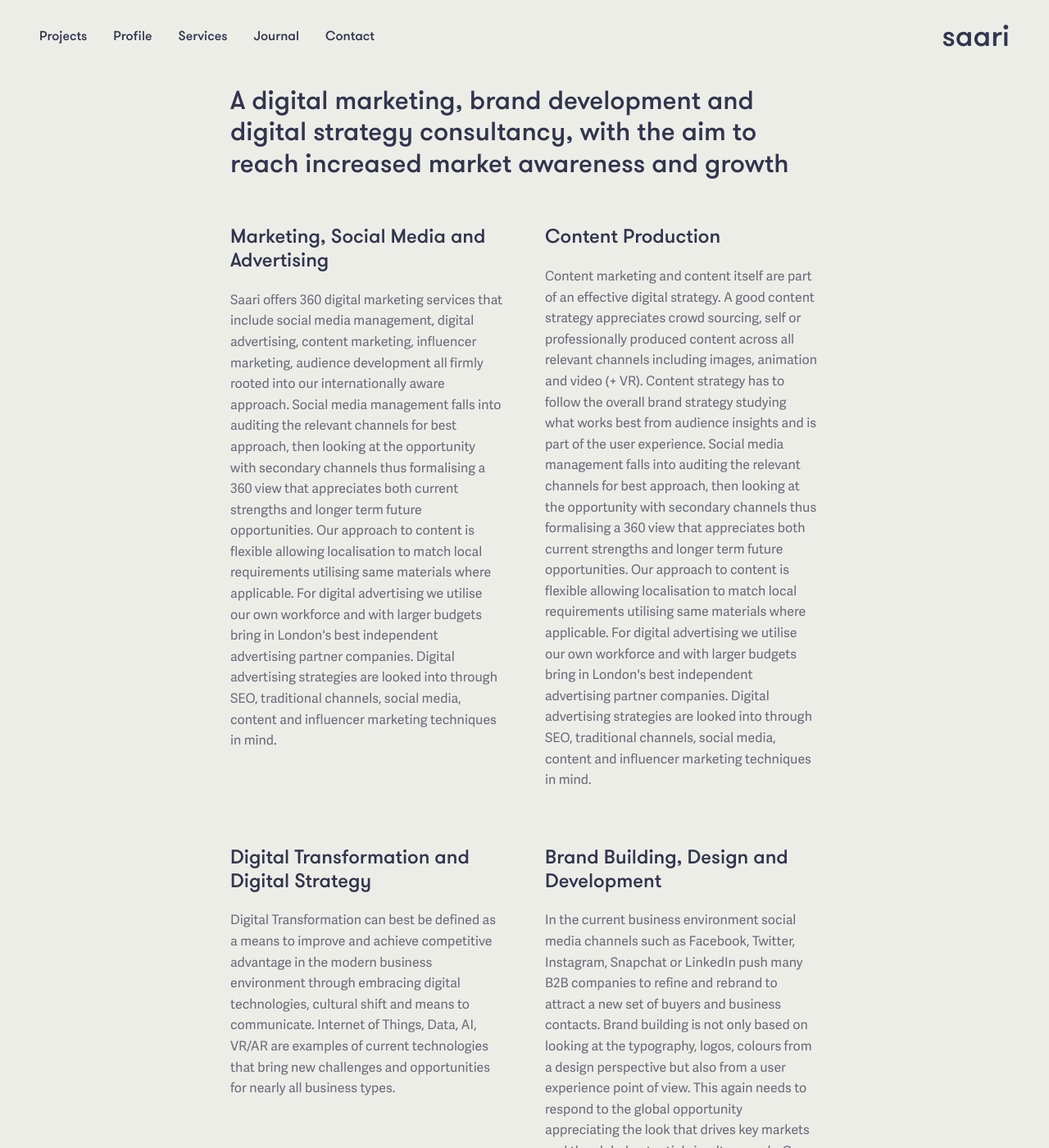
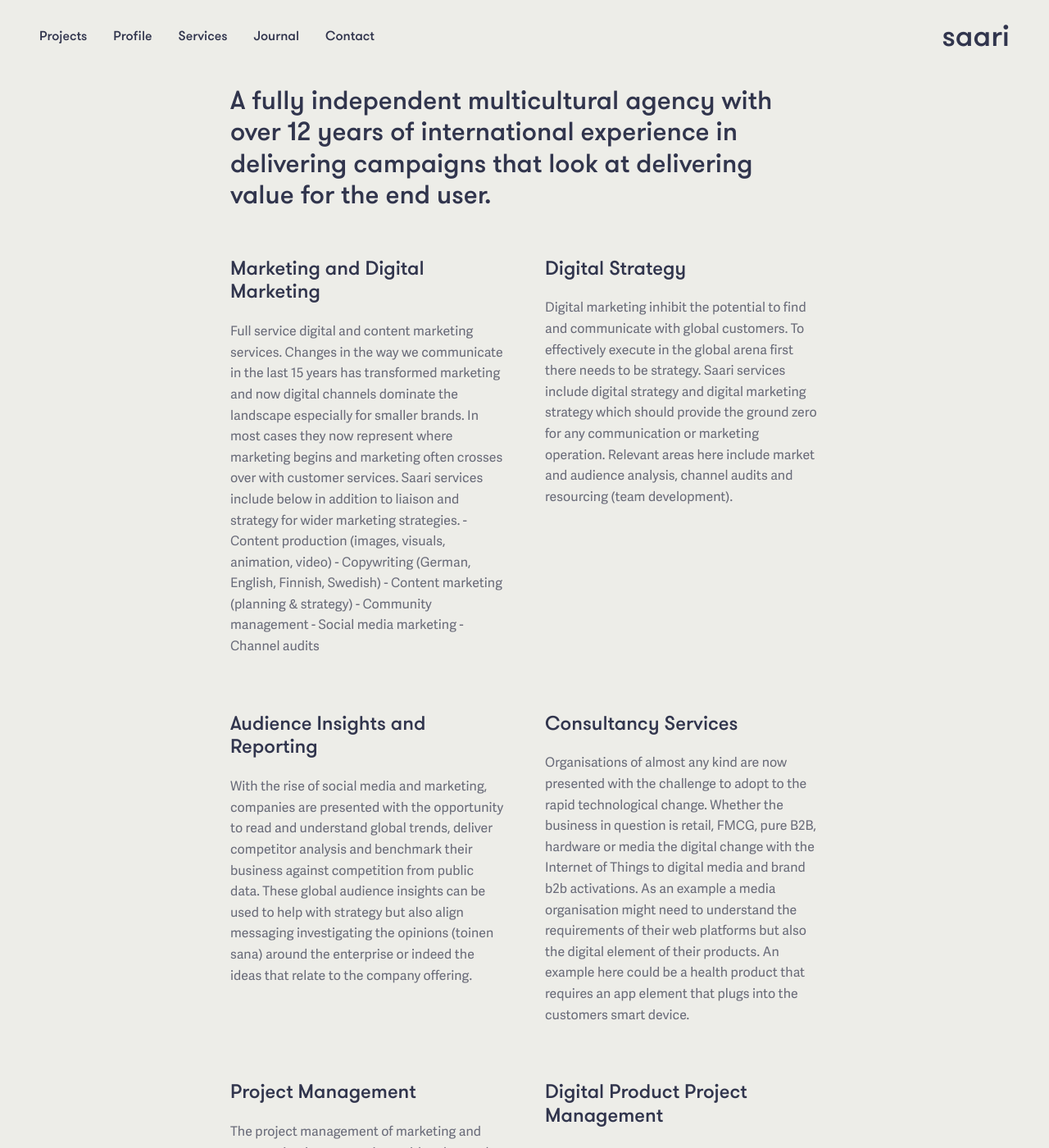
Before and after one commit to garethjohnsdesign/saari.co.uk, a Jekyll site: the page built from services.md, in a window 1280 px wide and 1400 px high. Shown: the whole window at 82% size. Built offline with Jekyll 4.4.1, drawn with Linux system fonts in a browser that asks for light colours; some of the changed text lies outside the part shown.

Commit message:
Updated Services

```diff
--- a/services.md
+++ b/services.md
@@ -1,8 +1,8 @@
 ---
 title: Services
 position: 3
-lead-text: A digital marketing, brand development and digital strategy consultancy,
-  with the aim to reach increased market awareness and growth
+lead-text: A fully independent multicultural agency with over 12 years of international
+  experience in delivering campaigns that look at delivering value for the end user.
 approach-text: Curabitur blandit tempus porttitor. Cras justo odio, dapibus ac facilisis
   in, egestas eget quam. Donec sed odio dui. Sed posuere consectetur est at lobortis.
   Sed posuere consectetur est at lobortis. Vivamus sagittis lacus vel augue laoreet
@@ -12,51 +12,83 @@
   penatibus et magnis dis parturient montes, nascetur ridiculus mus. Nullam quis risus
   eget urna mollis ornare vel eu leo.
 services:
-- service-title: Marketing, Social Media and Advertising
+- service-title: Marketing and Digital Marketing
   service-text: |-
-    Saari offers 360 digital marketing services that include social media management, digital advertising, content marketing, influencer marketing, audience development all firmly rooted into our internationally aware approach.
-    Social media management falls into auditing the relevant channels for best approach, then looking at the opportunity with secondary channels thus formalising a 360 view that appreciates both current strengths and longer term future opportunities. Our approach to content is flexible allowing localisation to match local requirements utilising same materials where applicable. For digital advertising we utilise our own workforce and with larger budgets bring in London's best independent advertising partner companies. Digital advertising strategies are looked into through SEO, traditional channels, social media, content and influencer marketing techniques in mind.
-- service-title: Content Production
+    Full service digital and content marketing services. Changes in the way we communicate in the last 15 years has transformed marketing and now digital channels dominate the landscape especially for smaller brands. In most cases they now represent where marketing begins and marketing often crosses over with customer services. Saari services include below in addition to liaison and strategy for wider marketing strategies.
+
+    - Content production (images, visuals, animation, video)
+    - Copywriting (German, English, Finnish, Swedish)
+    - Content marketing (planning & strategy)
+    - Community management
+    - Social media marketing
+    - Channel audits
+- service-title: Digital Strategy
+  service-text: Digital marketing inhibit the potential to find and communicate with
+    global customers. To effectively execute in the global arena first there needs
+    to be strategy. Saari services include digital strategy and digital marketing
+    strategy which should provide the ground zero for any communication or marketing
+    operation. Relevant areas here include market and audience analysis, channel audits
+    and resourcing (team development).
+- service-title: Audience Insights and Reporting
+  service-text: With the rise of social media and marketing, companies are presented
+    with the opportunity to read and understand global trends, deliver competitor
+    analysis and benchmark their business against competition from public data. These
+    global audience insights can be used to help with strategy but also align messaging
+    investigating the opinions (toinen sana) around the enterprise or indeed the ideas
+    that relate to the company offering.
+- service-title: Consultancy Services
+  service-text: Organisations of almost any kind are now presented with the challenge
+    to adopt to the rapid technological change. Whether the business in question is
+    retail, FMCG, pure B2B, hardware or media the digital change with the Internet
+    of Things to digital media and brand b2b activations. As an example a media organisation
+    might need to understand the requirements of their web platforms but also the
+    digital element of their products. An example here could be a health product that
+    requires an app element that plugs into the customers smart device.
+- service-title: Project Management
+  service-text: The project management of marketing and communications campaigns with
+    a thorough understanding of the international landscape is one part of Saari expertise.
+    With our experience working with some of the largest brands in the world such
+    as Amazon, BBC, LVMH and more in an international environment leads us to be able
+    to project manage, communicate and coordinate wider campaigns. This service might
+    be useful if a central structure is necessary for several international agencies
+    from a variety of disciplines to work together on a project.
+- service-title: Digital Product Project Management
+  service-text: Through over 5+ years of project management we can help organisations
+    with their web, mobile and eCommerce requirements. Whether it is a question of
+    developing an app for multiple platforms or a full service marketing website with
+    eCommerce Saari can help with the ideation and production of web & app tech. For
+    a more demanding projects we have a network of developers and creative technologists
+    who can help scale a product.
+- service-title: Business Development and Partnerships
   service-text: |-
-    Content marketing and content itself are part of an effective digital strategy. A good content strategy appreciates crowd sourcing, self or professionally produced content across all relevant channels including images, animation and video (+ VR). Content strategy has to follow the overall brand strategy studying what works best from audience insights and is part of the user experience.
-    Social media management falls into auditing the relevant channels for best approach, then looking at the opportunity with secondary channels thus formalising a 360 view that appreciates both current strengths and longer term future opportunities. Our approach to content is flexible allowing localisation to match local requirements utilising same materials where applicable. For digital advertising we utilise our own workforce and with larger budgets bring in London's best independent advertising partner companies. Digital advertising strategies are looked into through SEO, traditional channels, social media, content and influencer marketing techniques in mind.
-- service-title: Digital Transformation and Digital Strategy
-  service-text: Digital Transformation can best be defined as a means to improve and
-    achieve competitive advantage in the modern business environment through embracing
-    digital technologies, cultural shift and means to communicate. Internet of Things,
-    Data, AI, VR/AR are examples of current technologies that bring new challenges
-    and opportunities for nearly all business types.
-- service-title: Brand Building, Design and Development
-  service-text: In the current business environment social media channels such as
-    Facebook, Twitter, Instagram, Snapchat or LinkedIn push many B2B companies to
-    refine and rebrand to attract a new set of buyers and business contacts. Brand
-    building is not only based on looking at the typography, logos, colours from a
-    design perspective but also from a user experience point of view. This again needs
-    to respond to the global opportunity appreciating the look that drives key markets
-    and the global potential simultaneously. Our aim is to develop internationally
-    viable brands that deliver a clear message for search and outgoing marketing.
-- service-title: Digital Audience Insights Projects
-  service-text: Public social media (and other) data can now be utilised to study
-    audience segments and consumer insights. Social media insights can help redefine
-    customer opportunity but also study competitors and the opportunity at hand. Studying
-    your audience or business segment can assist in forming an even more insightful
-    digital strategy to support sales and brand performance. An audience insights
-    study can be delivered alongside other research to understand the business opportunity
-    at hand.
-- service-title: Project Management
-  service-text: Saari are able to project manage websites, eCommerce, marketing applications,
-    cross platform apps (iOS / Android) to support and develop company brand strategy
-    and business approach. As necessary all project managed infrastructure are developed
-    to match the multilingual and cultural challenge. Here development techniques
-    such as customised content management systems, IP detection, localisation and
-    automation can come into play.
-- service-title: PR Consultancy
-  service-text: Through our extensive PR network we are able to coordinate and organise
-    internationally focussed communications campaigns utilising 'best in class' partners
-    with whom we have worked in the past. Our partners work multichannel understanding
-    both offline and online PR approaching their work from a digital first point of
-    view. Again an international focus and coordination can help deliver one message
-    across a number of markets that drive core brand benefit.
+    We are located in London which allows us easy personal access to media and related organisations as necessary. With our network of professionals we are able to with relative ease find, research and suggest potential partners in the media space. Our business development services include partnerships management, liaison and negotiation. A partnership could be the means to find suitable technology partners for a tech company or perhaps a media opportunity with the likes of Guardian or a tech company such as Spotify.
+
+    - Partner research and management
+    - Fundraising (start ups & lifting ideas)
+    - Retail partner research and management
+- service-title: Media Relations and PR
+  service-text: At Saari we have over a decade of experience in working with media
+    and integrated communications campaigns. With our extensive network of international
+    communications and PR agencies we can help seek, budget and produce campaigns
+    that are internationally aware, effective and that are effective in delivering
+    the message on brand.
+- service-title: Influencer Marketing
+  service-text: With the raise of social media we have now entered into a phase where
+    online - first celebrities can be utilised to promote and market products or ideas.
+    This is what is called influencer marketing. At Saari we have access to a wide
+    array of international celebrities and understand the global talent booking system
+    in addition to being able to custom make a social media influencer campaigns to
+    deliver brand messaging, enhance product sales or simply communicate ideas. These
+    processes are currently a combination or curation, gifting and paid for product
+    placements. Creativity is key here.
+- service-title: Branding
+  service-text: |-
+    As companies are called out to become brand citizens with more demand on transparency branding now touches more companies than before. At Saari we can help with company identity, design and branding to make it work communicate for global customer in mind.
+
+    - Logo & typography design
+    - Corporate identity
+    - Branding
+    - Design
 outro-text: "## Our team has broad capabilities across traditional and digital mediums
   and we’re always happy to help. Visit our [contact us](/contact) page or drop us
   a line to see how"
```
